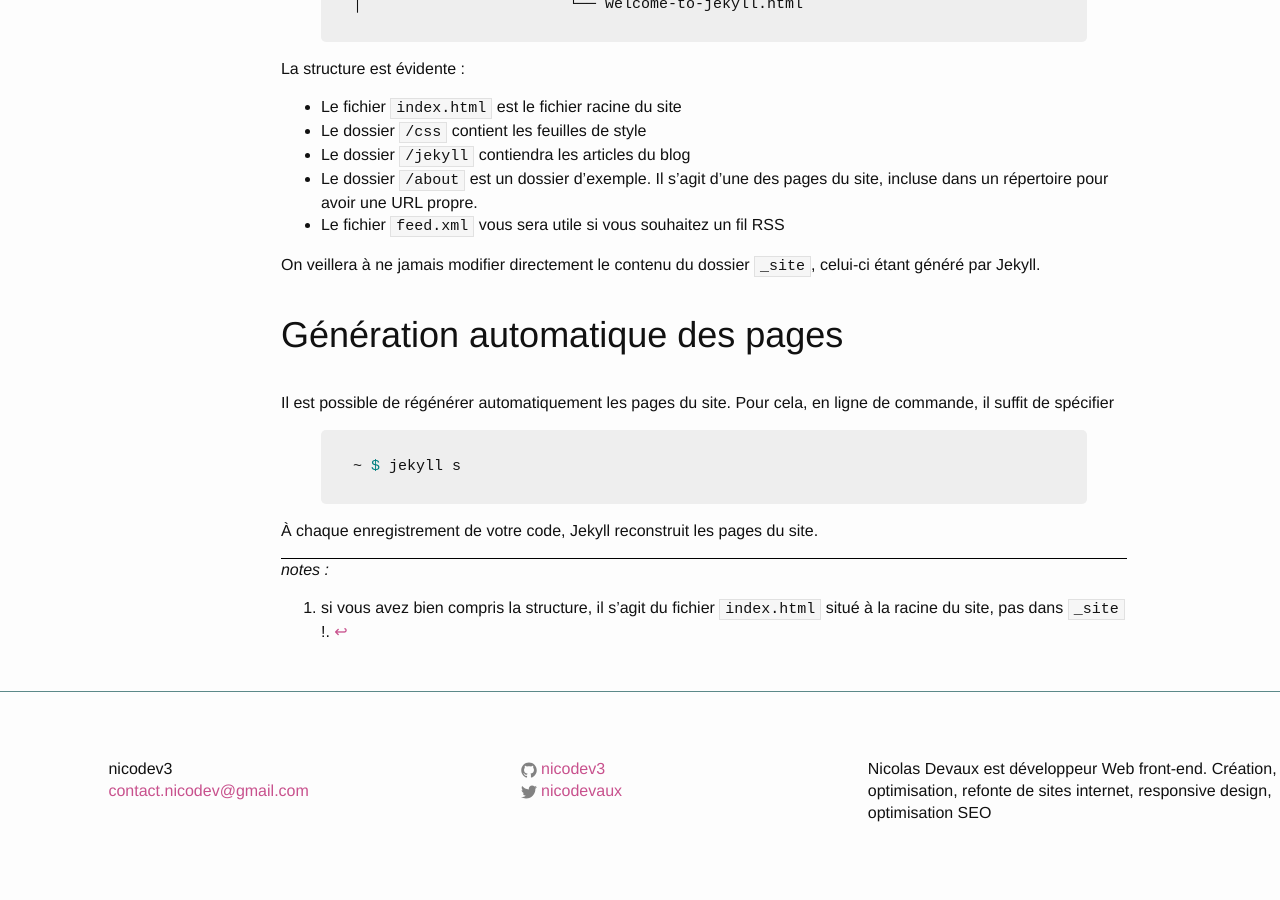
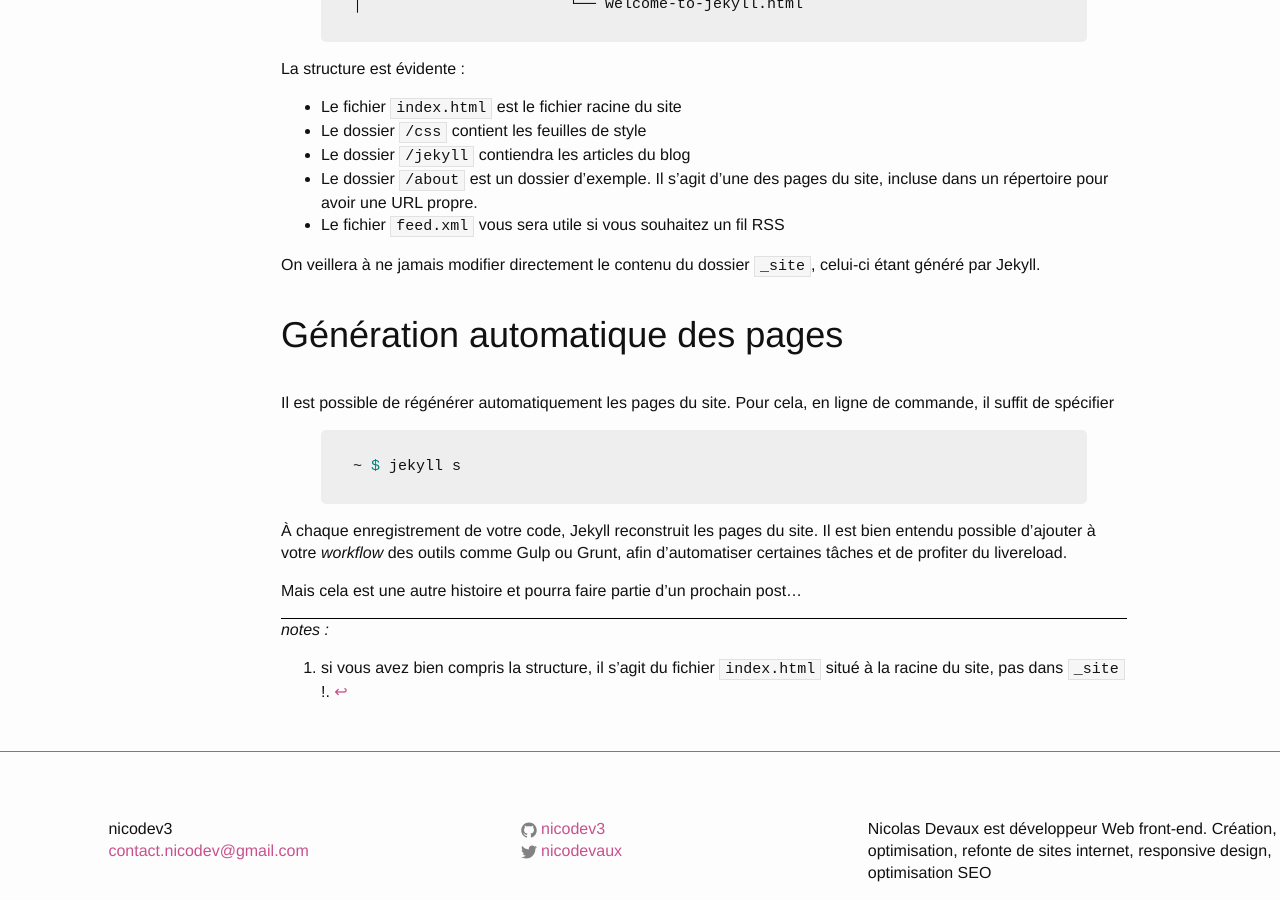
Before and after one commit to nicodev3/nicodev3.github.io, a Jekyll site: the page built from _posts/2014-10-30-site-web-jekyll.markdown, in a window 1280 px wide and 900 px high, scrolled down 5262 px. Built offline with Jekyll 4.4.1, drawn with Linux system fonts in a browser that asks for light colours; comment, search, counter and statistics services are not loaded; before the commit the page ends 6102 px from its top, so only the background shows below that.

Commit message:
updated post

```diff
--- a/_posts/2014-10-30-site-web-jekyll.markdown
+++ b/_posts/2014-10-30-site-web-jekyll.markdown
@@ -244,4 +244,6 @@ Il est possible de régénérer automatiquement les pages du site. Pour cela, en
 ~ $ jekyll s
 {% endhighlight %}
 
-&Agrave; chaque enregistrement de votre code, Jekyll reconstruit les pages du site.
+&Agrave; chaque enregistrement de votre code, Jekyll reconstruit les pages du site. Il est bien entendu possible d'ajouter à votre *workflow* des outils comme Gulp ou Grunt, afin d'automatiser certaines tâches et de profiter du livereload.
+
+Mais cela est une autre histoire et pourra faire partie d'un prochain post...
```
